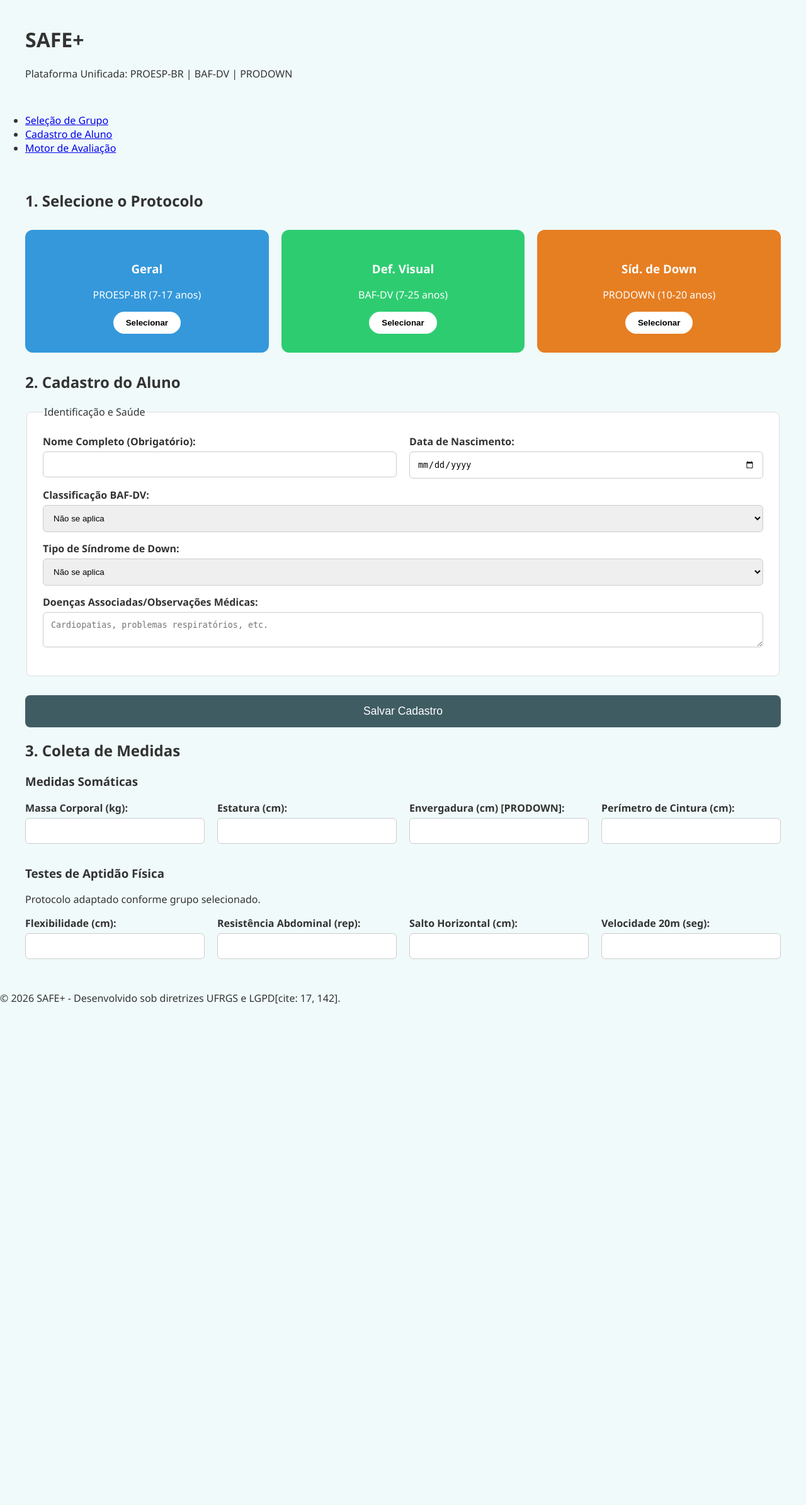
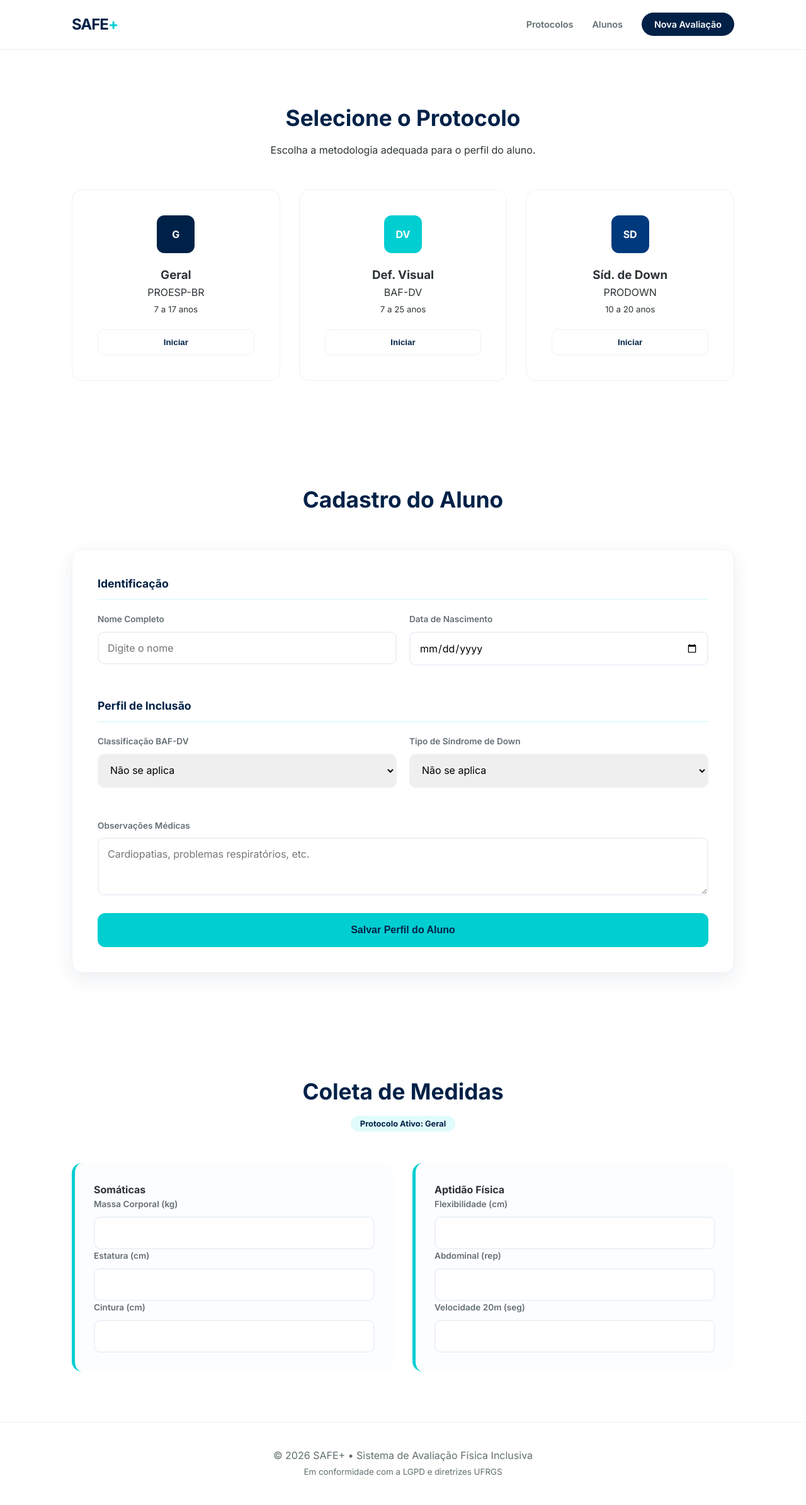
Before and after one commit to lara-machado1/teste-primeiro-github, a PHP site: page / in a window 1280 px wide. Shown: the whole page at 63% size. Before the commit the page ends 1594 px from the top, so only its background shows below. Run offline with PHP 8.4, Linux system fonts and the light colour scheme.

Commit message:
Auterando a interface

```diff
--- a/index.html
+++ b/index.html
@@ -3,66 +3,80 @@
 <head>
     <meta charset="UTF-8">
     <meta name="viewport" content="width=device-width, initial-scale=1.0">
-    <title>SAFE+ | Sistema de Avaliação Física Inclusiva</title>
+    <title>SAFE+ | Avaliação Física Inclusiva</title>
+    <link rel="preconnect" href="https://fonts.googleapis.com">
+    <link rel="preconnect" href="https://fonts.gstatic.com" crossorigin>
+    <link href="https://fonts.googleapis.com/css2?family=Inter:wght@400;600;700&display=swap" rel="stylesheet">
     <link rel="stylesheet" href="style.css">
 </head>
 <body>
 
-    <header>
-        <div class="container">
-            <h1>SAFE+</h1>
-            <p>Plataforma Unificada: PROESP-BR | BAF-DV | PRODOWN</p>
+    <header class="navbar">
+        <div class="container nav-content">
+            <div class="logo">SAFE<span>+</span></div>
+            <nav>
+                <ul>
+                    <li><a href="#selecao">Protocolos</a></li>
+                    <li><a href="#cadastro">Alunos</a></li>
+                    <li><a href="#avaliacao" class="nav-btn">Nova Avaliação</a></li>
+                </ul>
+            </nav>
         </div>
-        <nav>
-            <ul>
-                <li><a href="#selecao">Seleção de Grupo</a></li>
-                <li><a href="#cadastro">Cadastro de Aluno</a></li>
-                <li><a href="#avaliacao">Motor de Avaliação</a></li>
-            </ul>
-        </nav>
     </header>
 
     <main class="container">
-        <section id="selecao">
-            <h2>1. Selecione o Protocolo</h2>
-            <div class="cards-container">
-                <div class="card azul">
+        <section id="selecao" class="section-padding">
+            <div class="section-header">
+                <h2>Selecione o Protocolo</h2>
+                <p>Escolha a metodologia adequada para o perfil do aluno.</p>
+            </div>
+
+            <div class="protocol-grid">
+                <div class="p-card">
+                    <div class="icon-box">G</div>
                     <h3>Geral</h3>
-                    <p>PROESP-BR (7-17 anos)</p>
-                    <button onclick="selecionar('Geral')">Selecionar</button>
+                    <p>PROESP-BR<br><small>7 a 17 anos</small></p>
+                    <button class="btn-select" onclick="selecionar('Geral')">Iniciar</button>
                 </div>
-                <div class="card verde">
+                <div class="p-card">
+                    <div class="icon-box turquesa">DV</div>
                     <h3>Def. Visual</h3>
-                    <p>BAF-DV (7-25 anos)</p>
-                    <button onclick="selecionar('DV')">Selecionar</button>
+                    <p>BAF-DV<br><small>7 a 25 anos</small></p>
+                    <button class="btn-select" onclick="selecionar('DV')">Iniciar</button>
                 </div>
-                <div class="card laranja">
+                <div class="p-card">
+                    <div class="icon-box marinho">SD</div>
                     <h3>Síd. de Down</h3>
-                    <p>PRODOWN (10-20 anos)</p>
-                    <button onclick="selecionar('SD')">Selecionar</button>
+                    <p>PRODOWN<br><small>10 a 20 anos</small></p>
+                    <button class="btn-select" onclick="selecionar('SD')">Iniciar</button>
                 </div>
             </div>
         </section>
 
-        <section id="cadastro">
-            <h2>2. Cadastro do Aluno</h2>
-            <form id="formCadastro">
-                <fieldset>
-                    <legend>Identificação e Saúde</legend>
-                    <div class="grid-form">
-                        <div class="campo">
-                            <label for="nome">Nome Completo (Obrigatório):</label>
-                            <input type="text" id="nome" required>
+        <section id="cadastro" class="form-container section-padding">
+            <div class="section-header">
+                <h2>Cadastro do Aluno</h2>
+            </div>
+            <form id="formCadastro" class="modern-form">
+                <div class="form-section">
+                    <h3>Identificação</h3>
+                    <div class="grid-row">
+                        <div class="input-group">
+                            <label for="nome">Nome Completo</label>
+                            <input type="text" id="nome" placeholder="Digite o nome" required>
                         </div>
-                        <div class="campo">
-                            <label for="nasc">Data de Nascimento:</label>
+                        <div class="input-group">
+                            <label for="nasc">Data de Nascimento</label>
                             <input type="date" id="nasc" required>
                         </div>
                     </div>
+                </div>
 
-                    <div class="perfil-inclusao">
-                        <div class="campo">
-                            <label>Classificação BAF-DV:</label>
+                <div class="form-section">
+                    <h3>Perfil de Inclusão</h3>
+                    <div class="grid-row">
+                        <div class="input-group">
+                            <label>Classificação BAF-DV</label>
                             <select id="tipoDV">
                                 <option value="">Não se aplica</option>
                                 <option value="B1">B1 (Cegueira Total)</option>
@@ -70,75 +84,66 @@
                                 <option value="B3">B3 (Baixa Visão)</option>
                             </select>
                         </div>
-                        <div class="campo">
-                            <label>Tipo de Síndrome de Down:</label>
+                        <div class="input-group">
+                            <label>Tipo de Síndrome de Down</label>
                             <select id="tipoSD">
                                 <option value="">Não se aplica</option>
-                                <option value="T21">Trissomia 21 (95%)</option>
+                                <option value="T21">Trissomia 21</option>
                                 <option value="TR">Translocação</option>
                                 <option value="MS">Mosaicismo</option>
                             </select>
                         </div>
                     </div>
+                </div>
 
-                    <div class="campo">
-                        <label for="doencas">Doenças Associadas/Observações Médicas:</label>
-                        <textarea id="doencas" placeholder="Cardiopatias, problemas respiratórios, etc."></textarea>
-                    </div>
-                </fieldset>
-                <button type="submit" class="btn-principal">Salvar Cadastro</button>
+                <div class="input-group full-width">
+                    <label>Observações Médicas</label>
+                    <textarea id="doencas" rows="3" placeholder="Cardiopatias, problemas respiratórios, etc."></textarea>
+                </div>
+
+                <button type="submit" class="btn-primary">Salvar Perfil do Aluno</button>
             </form>
         </section>
 
-        <section id="avaliacao">
-            <h2>3. Coleta de Medidas</h2>
-            <article class="motor-testes">
-                <h3>Medidas Somáticas</h3>
-                <div class="grid-form">
-                    <div class="campo">
-                        <label>Massa Corporal (kg):</label>
+        <section id="avaliacao" class="section-padding">
+            <div class="section-header">
+                <h2>Coleta de Medidas</h2>
+                <span class="badge">Protocolo Ativo: Geral</span>
+            </div>
+
+            <div class="measure-grid">
+                <div class="measure-card">
+                    <h4>Somáticas</h4>
+                    <div class="input-stack">
+                        <label>Massa Corporal (kg)</label>
                         <input type="number" step="0.01">
-                    </div>
-                    <div class="campo">
-                        <label>Estatura (cm):</label>
+                        <label>Estatura (cm)</label>
                         <input type="number" step="0.1">
-                    </div>
-                    <div class="campo">
-                        <label>Envergadura (cm) [PRODOWN]:</label>
-                        <input type="number" step="0.1">
-                    </div>
-                    <div class="campo">
-                        <label>Perímetro de Cintura (cm):</label>
+                        <label>Cintura (cm)</label>
                         <input type="number" step="0.1">
                     </div>
                 </div>
 
-                <h3>Testes de Aptidão Física</h3>
-                <p class="info-protocolo">Protocolo adaptado conforme grupo selecionado.</p>
-                <div class="grid-form">
-                    <div class="campo">
-                        <label>Flexibilidade (cm):</label>
+                <div class="measure-card">
+                    <h4>Aptidão Física</h4>
+                    <div class="input-stack">
+                        <label>Flexibilidade (cm)</label>
                         <input type="number">
-                    </div>
-                    <div class="campo">
-                        <label>Resistência Abdominal (rep):</label>
+                        <label>Abdominal (rep)</label>
                         <input type="number">
-                    </div>
-                    <div class="campo">
-                        <label>Salto Horizontal (cm):</label>
-                        <input type="number">
-                    </div>
-                    <div class="campo">
-                        <label>Velocidade 20m (seg):</label>
+                        <label>Velocidade 20m (seg)</label>
                         <input type="number" step="0.01">
                     </div>
                 </div>
-            </article>
+            </div>
         </section>
     </main>
 
-    <footer>
-        <p>&copy; 2026 SAFE+ - Desenvolvido sob diretrizes UFRGS e LGPD[cite: 17, 142].</p>
+    <footer class="main-footer">
+        <div class="container">
+            <p>&copy; 2026 SAFE+ • Sistema de Avaliação Física Inclusiva</p>
+            <p><small>Em conformidade com a LGPD e diretrizes UFRGS</small></p>
+        </div>
     </footer>
 
 </body>
--- a/style.css
+++ b/style.css
@@ -1,157 +1,249 @@
-/* --- ESTILOS GERAIS E ACESSIBILIDADE --- */
+/* --- VARIÁVEIS DE COR --- */
 :root {
-    --azul: #3498db;
-    --verde: #2ecc71;
-    --laranja: #e67e22;
-    --dark: #405c63;
+    --marinho: #002147;
+    --turquesa: #00CED1;
+    --turquesa-soft: #e0fbfb;
+    --bg-white: #ffffff;
+    --text-main: #2d3436;
+    --text-light: #636e72;
+    --border: #edf2f7;
+    --shadow: 0 10px 30px rgba(0, 33, 71, 0.08);
+    --radius: 16px;
 }
 
+/* --- RESET E BASE --- */
+* { margin: 0; padding: 0; box-sizing: border-box; }
+
 body {
-    background-color: #f0fafa;
-    font-family: 'Segoe UI', Arial, sans-serif;
-    margin: 0;
-    color: #333;
+    background-color: var(--bg-white);
+    font-family: 'Inter', sans-serif;
+    color: var(--text-main);
+    line-height: 1.6;
 }
 
 .container {
-    max-width: 1200px;
+    max-width: 1100px;
     margin: 0 auto;
-    padding: 20px;
+    padding: 0 24px;
 }
 
-/* --- CARDS DE SELEÇÃO (REQUISITO SAFE+) --- */
-.cards-container {
-    display: flex;
-    gap: 20px;
-    justify-content: space-around;
-    margin: 30px 0;
+/* --- HEADER / NAVBAR --- */
+.navbar {
+    background: white;
+    padding: 20px 0;
+    border-bottom: 1px solid var(--border);
+    position: sticky;
+    top: 0;
+    z-index: 100;
 }
 
-.card {
-    flex: 1;
-    padding: 30px;
-    border-radius: 12px;
-    text-align: center;
-    color: white;
-    transition: transform 0.3s;
+.nav-content {
+    display: flex;
+    justify-content: space-between;
+    align-items: center;
 }
 
-.card:hover { transform: translateY(-5px); }
-.card.azul { background-color: var(--azul); }
-.card.verde { background-color: var(--verde); }
-.card.laranja { background-color: var(--laranja); }
-
-.card button {
-    background: white;
-    border: none;
-    padding: 10px 20px;
-    border-radius: 20px;
-    font-weight: bold;
-    cursor: pointer;
+.logo {
+    font-size: 1.5rem;
+    font-weight: 800;
+    color: var(--marinho);
+    letter-spacing: -1px;
 }
 
-/* --- FORMULÁRIO E MOTOR --- */
-fieldset {
-    background: white;
-    border: 1px solid #ddd;
-    border-radius: 8px;
-    padding: 25px;
-    margin-bottom: 30px;
+.logo span { color: var(--turquesa); }
+
+nav ul { list-style: none; display: flex; align-items: center; gap: 30px; }
+
+nav a {
+    text-decoration: none;
+    color: var(--text-light);
+    font-weight: 600;
+    font-size: 0.9rem;
+    transition: 0.3s;
 }
 
-.grid-form {
+nav a:hover { color: var(--turquesa); }
+
+.nav-btn {
+    background: var(--marinho);
+    color: white !important;
+    padding: 10px 20px;
+    border-radius: 50px;
+}
+
+/* --- SECTIONS --- */
+.section-padding { padding: 80px 0; }
+
+.section-header {
+    text-align: center;
+    margin-bottom: 50px;
+}
+
+.section-header h2 {
+    font-size: 2.2rem;
+    color: var(--marinho);
+    margin-bottom: 10px;
+}
+
+/* --- PROTOCOL CARDS --- */
+.protocol-grid {
     display: grid;
-    grid-template-columns: repeat(auto-fit, minmax(200px, 1fr));
+    grid-template-columns: repeat(auto-fit, minmax(280px, 1fr));
+    gap: 30px;
+}
+
+.p-card {
+    background: white;
+    padding: 40px;
+    border-radius: var(--radius);
+    border: 1px solid var(--border);
+    text-align: center;
+    transition: 0.4s cubic-bezier(0.175, 0.885, 0.32, 1.275);
+}
+
+.p-card:hover {
+    transform: translateY(-10px);
+    box-shadow: var(--shadow);
+    border-color: var(--turquesa-soft);
+}
+
+.icon-box {
+    width: 60px;
+    height: 60px;
+    background: var(--marinho);
+    color: white;
+    border-radius: 12px;
+    display: flex;
+    align-items: center;
+    justify-content: center;
+    margin: 0 auto 20px;
+    font-weight: bold;
+}
+
+.icon-box.turquesa { background: var(--turquesa); }
+.icon-box.marinho { background: #003a7d; }
+
+.btn-select {
+    margin-top: 20px;
+    width: 100%;
+    padding: 12px;
+    border-radius: 10px;
+    border: 1px solid var(--border);
+    background: transparent;
+    font-weight: 700;
+    color: var(--marinho);
+    cursor: pointer;
+    transition: 0.3s;
+}
+
+.p-card:hover .btn-select {
+    background: var(--marinho);
+    color: white;
+    border-color: var(--marinho);
+}
+
+/* --- FORMS --- */
+.modern-form {
+    background: white;
+    padding: 40px;
+    border-radius: var(--radius);
+    box-shadow: var(--shadow);
+    border: 1px solid var(--border);
+}
+
+.form-section { margin-bottom: 30px; }
+.form-section h3 {
+    font-size: 1.1rem;
+    color: var(--marinho);
+    margin-bottom: 20px;
+    padding-bottom: 10px;
+    border-bottom: 2px solid var(--turquesa-soft);
+}
+
+.grid-row {
+    display: grid;
+    grid-template-columns: 1fr 1fr;
     gap: 20px;
 }
 
-.campo { margin-bottom: 15px; }
-label { display: block; font-weight: bold; margin-bottom: 5px; }
+.input-group { margin-bottom: 20px; }
+
+label {
+    display: block;
+    font-size: 0.85rem;
+    font-weight: 600;
+    margin-bottom: 8px;
+    color: var(--text-light);
+}
+
 input, select, textarea {
     width: 100%;
-    padding: 12px;
-    border: 1px solid #ccc;
-    border-radius: 6px;
-    box-sizing: border-box;
+    padding: 14px;
+    border: 2px solid var(--border);
+    border-radius: 10px;
+    font-family: inherit;
+    font-size: 1rem;
+    transition: 0.3s;
 }
 
-.btn-principal {
-    background-color: var(--dark);
-    color: white;
-    padding: 15px 40px;
-    border: none;
-    border-radius: 8px;
-    font-size: 1.1rem;
-    cursor: pointer;
-    width: 100%;
+input:focus, select:focus {
+    outline: none;
+    border-color: var(--turquesa);
+    background: var(--turquesa-soft);
 }
 
-/* --- MEDIA QUERIES (RESPONSIVIDADE RNF-016) --- */
-@media screen and (max-width: 768px) {
-    .cards-container { flex-direction: column; }
-
-    header h1 { font-size: 1.8rem; text-align: center; }
-
-    nav ul {
-        flex-direction: column;
-        align-items: center;
-        padding: 0;
-    }
-
-    /* Melhora para leitores de tela e toque no celular */
-    input, select { font-size: 16px; height: 48px; }
+.btn-primary {
+    background: var(--turquesa);
+    color: var(--marinho);
+    width: 100%;
+    padding: 18px;
+    border: none;
+    border-radius: 12px;
+    font-size: 1rem;
+    font-weight: 700;
+    cursor: pointer;
+    transition: 0.3s;
 }
 
-/* ============================================================
-   2. TABLET (Breakpoint intermediário: 769px até 1024px)
-   Melhora o aproveitamento de espaço em iPads e Tablets.
-   ============================================================ */
-@media screen and (min-width: 769px) and (max-width: 1024px) {
-    .container {
-        padding: 30px;
-    }
-
-    .cards-container {
-        gap: 15px; /* Cards ficam um pouco mais próximos */
-    }
-
-    .grid-form {
-        grid-template-columns: repeat(2, 1fr); /* Força duas colunas organizadas */
-    }
+.btn-primary:hover {
+    background: var(--marinho);
+    color: white;
 }
 
-/* ============================================================
-   3. MOBILE (Até 768px)
-   Focado na facilidade de toque e leitura em smartphones.
-   ============================================================ */
-@media screen and (max-width: 768px) {
-    .cards-container {
-        flex-direction: column;
-    }
+/* --- MEASURE CARDS --- */
+.measure-grid {
+    display: grid;
+    grid-template-columns: 1fr 1fr;
+    gap: 30px;
+}
 
-    .card {
-        padding: 20px; /* Reduz padding para ganhar tela */
-    }
+.measure-card {
+    background: #fcfdfe;
+    padding: 30px;
+    border-radius: var(--radius);
+    border-left: 5px solid var(--turquesa);
+}
 
-    header h1 {
-        font-size: 1.8rem;
-        text-align: center;
-    }
+.badge {
+    background: var(--turquesa-soft);
+    color: var(--marinho);
+    padding: 5px 15px;
+    border-radius: 50px;
+    font-size: 0.8rem;
+    font-weight: bold;
+}
 
-    nav ul {
-        flex-direction: column;
-        align-items: center;
-        padding: 10px 0;
-        gap: 10px;
-    }
+/* --- FOOTER --- */
+.main-footer {
+    text-align: center;
+    padding: 40px 0;
+    color: var(--text-light);
+    border-top: 1px solid var(--border);
+}
 
-    /* Melhora a usabilidade do formulário no polegar */
-    input, select, textarea, .btn-principal {
-        font-size: 16px;
-        min-height: 48px; /* Tamanho recomendado pela WCAG para toque */
-    }
-
-    .grid-form {
-        grid-template-columns: 1fr; /* Tudo vira uma coluna única */
-    }
+/* --- RESPONSIVIDADE --- */
+@media (max-width: 768px) {
+    .grid-row, .measure-grid { grid-template-columns: 1fr; }
+    .section-padding { padding: 40px 0; }
+    nav ul { display: none; } /* Simp. mobile */
 }
```
